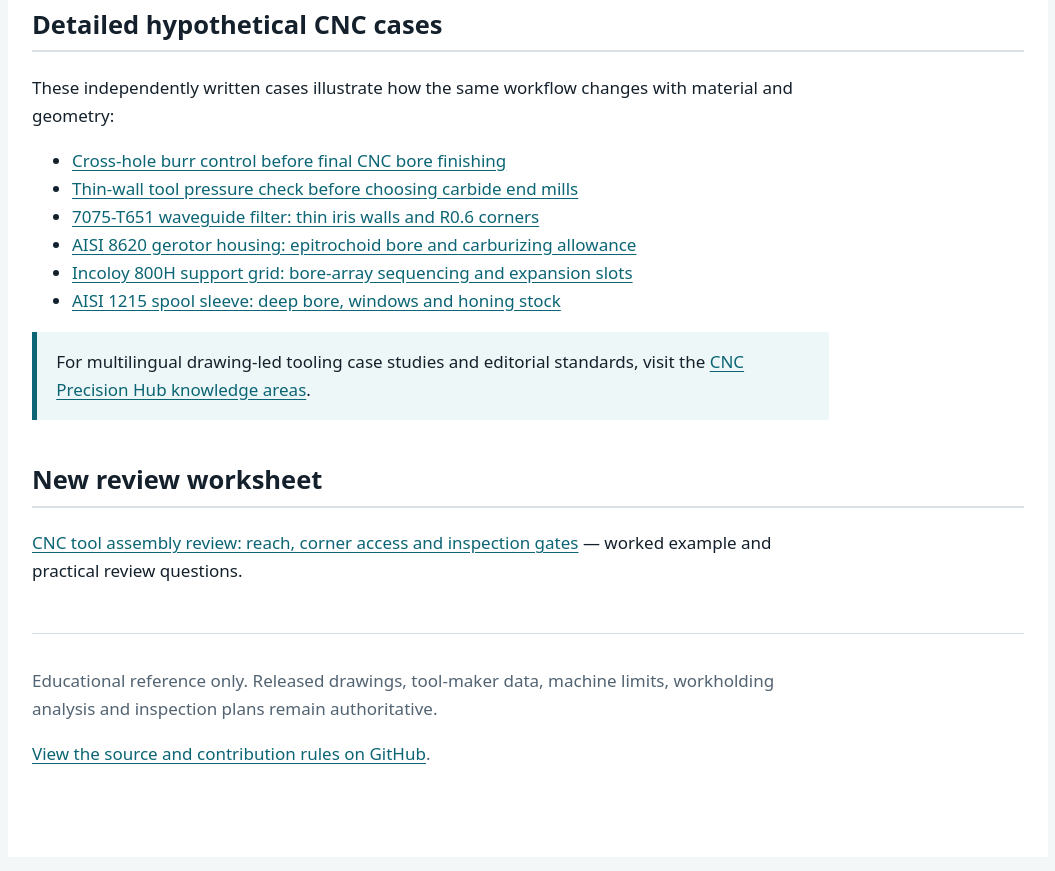
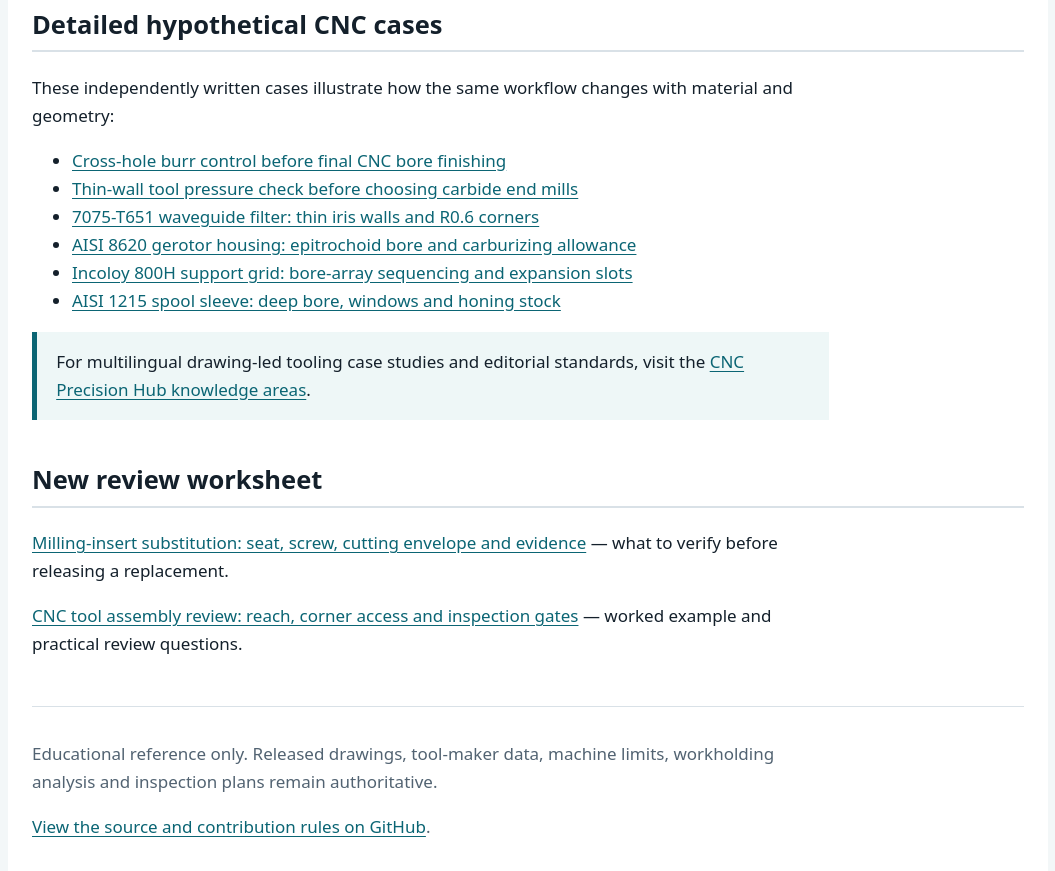
Before and after one commit to tao2018/cnc-tooling-reference, a plain HTML site: page docs/index.html in a window 1280 px wide. Shown: the part 1893-2764 px from the top of the page, without its empty margins (112-1167 px from the left). Drawn offline with Linux system fonts and the light colour scheme.

Commit message:
Add insert substitution evidence checklist

```diff
--- a/docs/index.html
+++ b/docs/index.html
@@ -83,7 +83,7 @@
     <p class="note">For multilingual drawing-led tooling case studies and editorial standards, visit the <a href="https://www.axkxa.com/technology/">CNC Precision Hub knowledge areas</a>.</p>
   </section>
 
-  <section><h2>New review worksheet</h2><p><a href="review-gates.html">CNC tool assembly review: reach, corner access and inspection gates</a> — worked example and practical review questions.</p></section>
+  <section><h2>New review worksheet</h2><p><a href="insert-substitution-evidence-check.html">Milling-insert substitution: seat, screw, cutting envelope and evidence</a> — what to verify before releasing a replacement.</p><p><a href="review-gates.html">CNC tool assembly review: reach, corner access and inspection gates</a> — worked example and practical review questions.</p></section>
 <footer>
     <p>Educational reference only. Released drawings, tool-maker data, machine limits, workholding analysis and inspection plans remain authoritative.</p>
     <p><a href="https://github.com/tao2018/cnc-tooling-reference">View the source and contribution rules on GitHub</a>.</p>
```
Also changed, not shown: docs/insert-substitution-evidence-check.html (added, +1 -0 lines).
